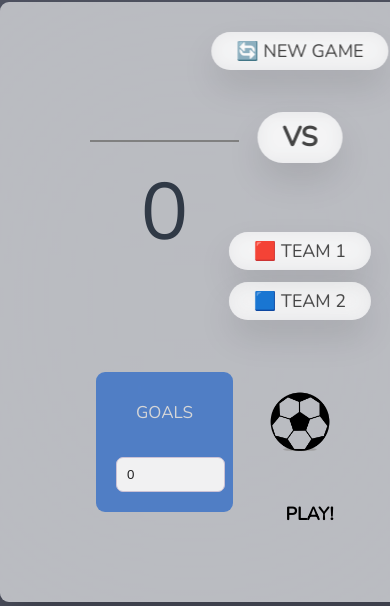
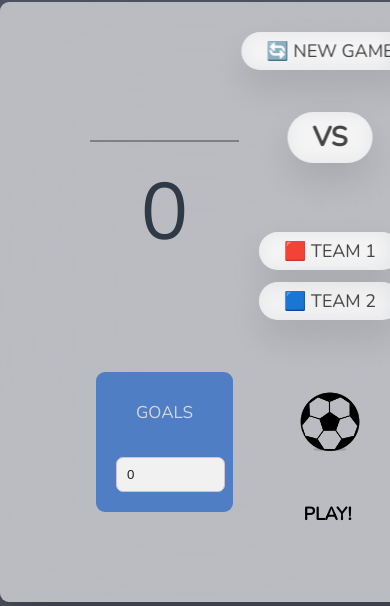
Before and after one commit to anuar02/Final, a plain HTML site: page index.html in a window 390 px wide. Shown: the part 87-693 px from the top of the page. Drawn offline with nearby package versions, Linux system fonts and the light colour scheme.

Commit message:
Update style.css

```diff
--- a/style.css
+++ b/style.css
@@ -381,4 +381,16 @@ footer {
   .cont1 {
     display: block;
   }
+  .btn {
+    left: 55%;
+  }
+  img {
+    padding-left: 10%;
+  }
+  span {
+    margin-left: 5%;
+  }
+  figcaption {
+    margin-left: 3%;
+  }
 }
```
